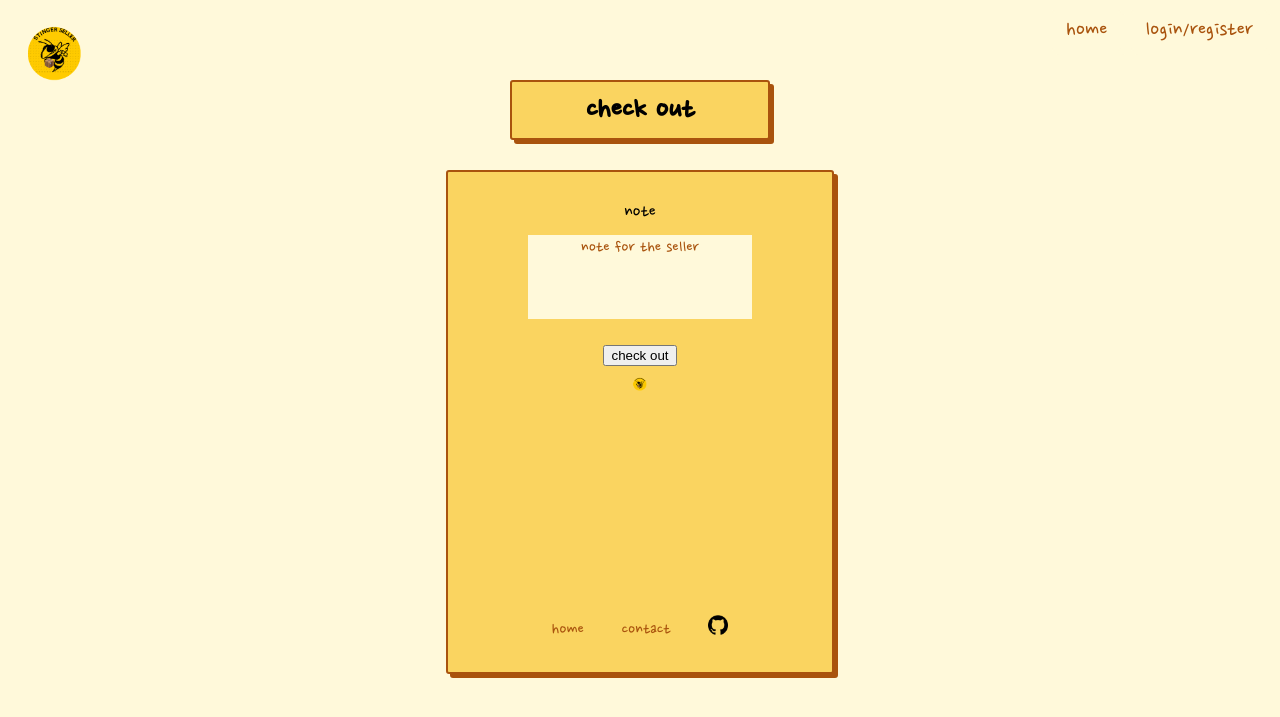
After one commit to mika-okamoto/Stinger-Seller, a Flask app: page /checkout/1 in a window 1280 px wide. The commit adds this page. Shown: the top 717 px of the page. Run offline with Flask 3, Linux system fonts and the light colour scheme; parts of the project's set-up code (start-up, migrations or seed data) failed here and were passed over.

Commit message:
Add notes for checkout

```diff
--- a/app/__init__.py
+++ b/app/__init__.py
@@ -258,29 +258,35 @@ def create_app(test_config=None):
 
         return render_template("seller.html", id=id, items=items, seller=seller, tags = tags)
 
-    @app.route("/checkout/<id>", methods=("POST",))
+    @app.route("/checkout/<id>", methods=("GET", "POST"))
     def checkout(id):
         g.users = users
-        if not app.config["STRIPE"]:
-            return "stripe is not enabled"
 
-        database = db.get_db()
-        price_id, account_id = database.execute("SELECT item.stripe_price_id, user.stripe_id FROM item JOIN user ON user.id=item.seller_id WHERE item.id = ?", (id,)).fetchone()
-        to = stripe.checkout.Session.create(
-            mode="payment",
-            line_items=[{"price": price_id, "quantity": 1}],
-            payment_intent_data={
-                #"application_fee_amount": 123,
-                "transfer_data": {"destination": account_id},
-            },
-            # TODO: success path which removes the item upon purchase + adds it to profile
-            success_url=url_for("index", _external=True),
-            cancel_url=url_for("index", _external=True),
-        )
+        if request.method == "POST" and request.form["note"]:
+            database = db.get_db()
+            if app.config["STRIPE"]:
+                price_id, account_id = database.execute("SELECT item.stripe_price_id, user.stripe_id FROM item JOIN user ON user.id=item.seller_id WHERE item.id = ?", (id,)).fetchone()
+                to = stripe.checkout.Session.create(
+                    mode="payment",
+                    line_items=[{"price": price_id, "quantity": 1}],
+                    payment_intent_data={
+                        #"application_fee_amount": 123,
+                        "transfer_data": {"destination": account_id},
+                    },
+                    success_url=url_for("index", _external=True),
+                    cancel_url=url_for("index", _external=True),
+                )
 
-        payments[to.id] = id
+                payments[to.id] = (id, request.form["note"])
+                return redirect(to.url)
+            else:
+                database.execute("UPDATE item SET processing = ?, note = ? WHERE id = ?", (True, request.form["note"], id))
+                database.commit()
+                return redirect(url_for("index"))
+        elif request.method == "POST":
+            flash("please add a note")
 
-        return redirect(to.url)
+        return render_template("checkout.html")
 
     @app.route('/add-item', methods=("GET", "POST"))
     def add_item():
@@ -449,8 +455,8 @@ def create_app(test_config=None):
 
             display_name, description, contact_method = database.execute("SELECT display_name, description, contact_method FROM user WHERE id = ?", (users[token],)).fetchone()
             # this should really be things that are fully paid for, but don't have that kind of time during a demo.
-            processing_items = database.execute("SELECT id, name FROM item WHERE seller_id = ? AND processing = TRUE", (users[token],)).fetchall()
-            processing_items = [{"id": row[0], "name": row[1]} for row in processing_items]
+            processing_items = database.execute("SELECT id, name, note FROM item WHERE seller_id = ? AND processing = TRUE", (users[token],)).fetchall()
+            processing_items = [{"id": row[0], "name": row[1], "note": row[2]} for row in processing_items]
             return render_template("profile.html", display_name=display_name, description=description, processing_items=processing_items, contact_method=contact_method)
         else:
             return redirect(url_for("login"))
@@ -497,7 +503,8 @@ def create_app(test_config=None):
         if event and event['type'] == 'checkout.session.completed':
             session_complete = event['data']['object']
             database = db.get_db()
-            database.execute("UPDATE item SET processing = ? WHERE id = ?", (True, payments.pop(session_complete["id"])))
+            transaction_data = payments.pop(session_complete["id"])
+            database.execute("UPDATE item SET processing = ?, note = ? WHERE id = ?", (True, transaction_data[1], transaction_data[0]))
             database.commit()
         elif event and event['type'] == 'checkout.session.async_payment_succeeded':
             # we don't use this because it wouldn't complete in time for the demo.
--- a/app/schema.sql
+++ b/app/schema.sql
@@ -13,6 +13,7 @@ CREATE TABLE item (
     description TEXT NOT NULL,
     image_path TEXT NOT NULL,
     stripe_price_id TEXT,
+    note TEXT,
 
     FOREIGN KEY(seller_id) REFERENCES user(id)
 );
--- /dev/null
+++ b/app/templates/checkout.html
@@ -0,0 +1,30 @@
+<!DOCTYPE html>
+<html lang="en">
+<head>
+    <meta charset="UTF-8">
+    <link rel="stylesheet" href="{{ url_for('static', filename= 'css/style.css') }}">
+    <link rel="stylesheet" href="{{ url_for('static', filename= 'css/forms.css') }}">
+    <link rel="preconnect" href="https://fonts.googleapis.com">
+    <link rel="preconnect" href="https://fonts.gstatic.com" crossorigin>
+    <link href="https://fonts.googleapis.com/css2?family=Nanum+Pen+Script&display=swap" rel="stylesheet">
+    <title>login</title>
+</head>
+<body>
+    {% include 'nav.html' %}
+    <h1>check out</h1>
+    {% include "errors.html" %}
+    <form method="post" action="" enctype="multipart/form-data">
+
+    <div class="form-group">
+        <label for="note">note</label><br>
+        <textarea name="note" placeholder="note for the seller"
+                  class="form-control">{{ request.form['note'] }}</textarea>
+    </div>
+
+    <div class="form-group">
+        <button type="submit" class="btn btn-primary">check out</button>
+    </div>
+    {% include 'footer.html' %}
+</form>
+</body>
+</html>
--- a/app/templates/index.html
+++ b/app/templates/index.html
@@ -42,7 +42,7 @@
             <div class="card-footer">
                 <div class="card-redirect"><a href="{{ url_for('item_page', id=item['id']) }}">see more...</a></div>
                 <div class="card-price">${{ "{:.2f}".format(item["price"]) }}</div>
-                <form action="{{ url_for('checkout', id=item['id']) }}" method="POST"><button type="submit" class="card-btn">
+                <form action="{{ url_for('checkout', id=item['id']) }}"><button type="submit" class="card-btn">
                     <span class="material-symbols-outlined">shopping_cart</span>
                 </button></form>
             </div>
--- a/app/templates/nav.html
+++ b/app/templates/nav.html
@@ -5,11 +5,10 @@
         <div class="top-bar">
             <li><a href="/">home</a></li>
             {% if "token" in request.cookies and request.cookies["token"] in g.users %}
-            <li><a href="{{url_for("go_to_dashboard")}}">Payment dashboard</a></li>
-            <li><a href="{{url_for("check_me")}}">Profile</a></li>
-            <li><a href="/me">profile</a></li>
+            <li><a href="{{url_for("go_to_dashboard")}}">payment dashboard</a></li>
+            <li><a href="{{url_for("check_me")}}">profile</a></li>
             {% endif %}
-            <li><a href="/login" >{{ "logout" if "token" in request.cookies and request.cookies["token"] in g.users else "login/register" }}</a></li>
+            <li><a href="{{url_for("login")}}" >{{ "logout" if "token" in request.cookies and request.cookies["token"] in g.users else "login/register" }}</a></li>
         </div>
     </ul>
 </nav>
```
Also changed, not shown: app/templates/login.html (+0 -7 lines), app/templates/profile.html (+1 -8 lines).
